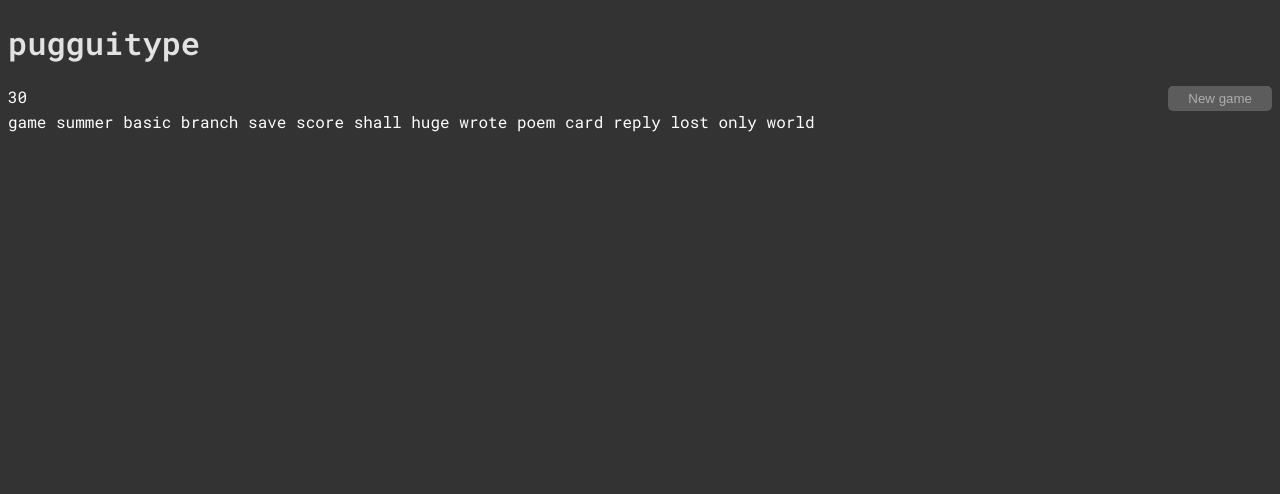
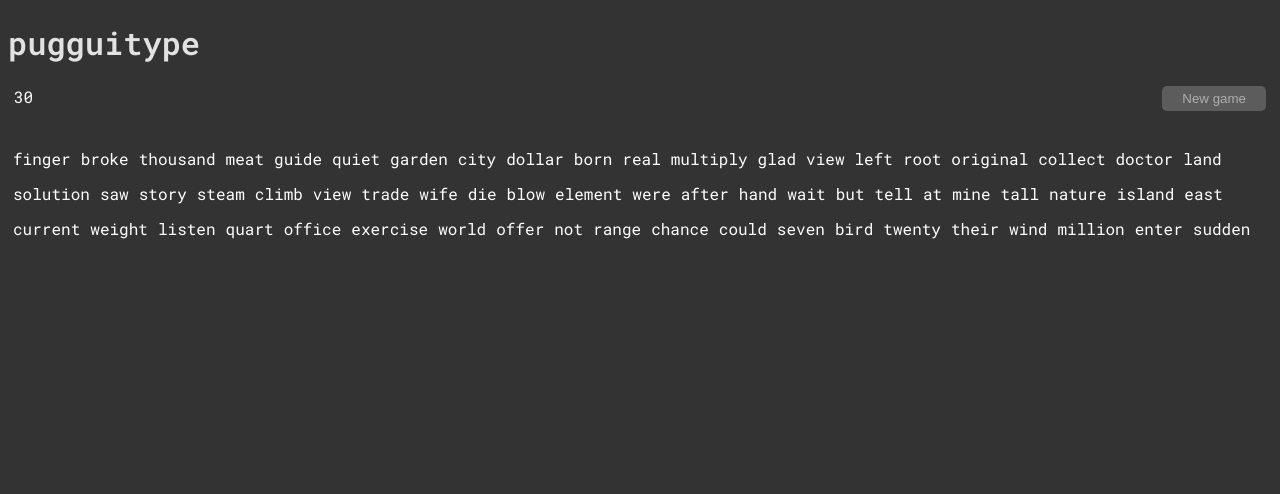
Before and after one commit to puggui/pugguitype, a website: page index.html in a window 1280 px wide. Drawn offline with Linux system fonts and the light colour scheme.

Commit message:
insert random words

```diff
--- a/styles.css
+++ b/styles.css
@@ -8,7 +8,7 @@
 }
 
 body {
-  font-family: 'Roboto Mono', sans-serif;
+  font-family: 'Roboto Mono', monospace;
   background-color: var(--bgColor);
   color: var(--textPrimary);
 }
@@ -25,6 +25,7 @@ main {
 #header {
   display: grid;
   grid-template-columns: 1fr 1fr;
+  margin: 20px 6px 30px;
 }
 
 #buttons {
@@ -38,3 +39,15 @@ button {
   padding: 5px 20px;
   border-radius: 5px;
 }
+
+.word{
+  display: inline-block;
+  font-family: 'Roboto Mono', monospace;
+  margin: 0 5px;
+}
+
+#game {
+  line-height: 35px;
+  height: 105px;
+  overflow: hidden;
+}
--- a/typing.js
+++ b/typing.js
@@ -7,24 +7,35 @@ async function getJson(filePath) {
 async function main() {
   try {
     const file = await getJson("./english_1k.json")
-    newGame(15, file.words)
+    newGame(200, file.words)
   } catch (error) {
     console.error(error)
   }
 }
 
-function getText(textLen, arr) {
-  let text = ""
-  for (i=0; i<textLen; i++) {
-    let randIndex = Math.floor(Math.random() * arr.length);
-    text = text + arr[randIndex] + " "
+function formatWord(word) {
+  return `<div class="word">
+            ${word}
+          </div>`
+}
+
+function getWord(arr) {
+  let randIndex = Math.floor(Math.random() * arr.length);
+  let letters = arr[randIndex].split("");
+  let newWord = "";
+
+  for (let i=0; i<letters.length; i++) {
+    newWord += `<span class="letter">${letters[i]}</span>`
   }
-  return text.trim();
+  console.log(newWord)
+  return newWord
 }
 
 function newGame(textLen, arr) {
-  document.getElementById("words").innerHTML = ""
-  document.getElementById("words").innerHTML += getText(textLen, arr)
+  document.getElementById("words").innerHTML = "";
+  for (i=0; i<textLen; i++) {
+    document.getElementById("words").innerHTML += formatWord(getWord(arr))
+  }
 }
 
 main();
```
